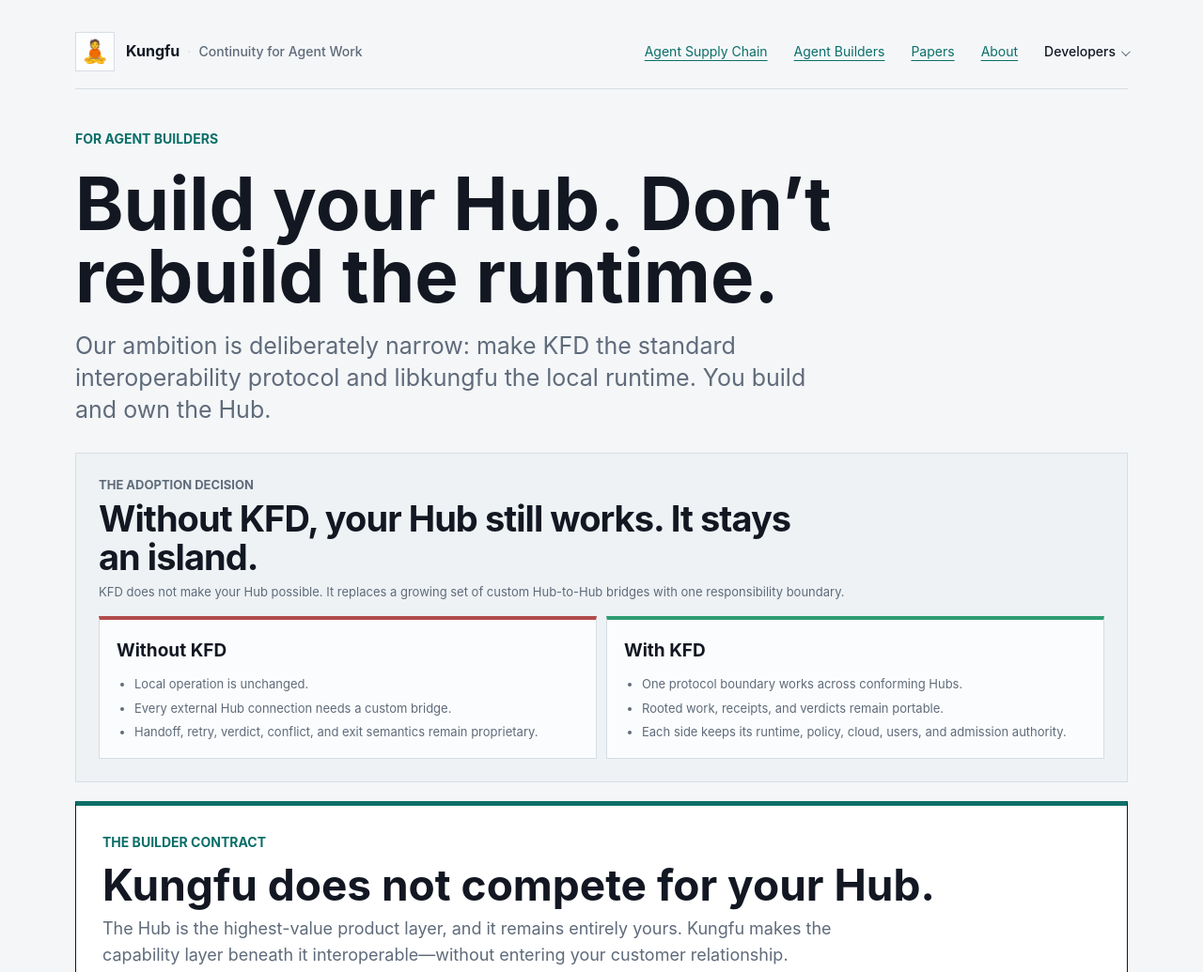
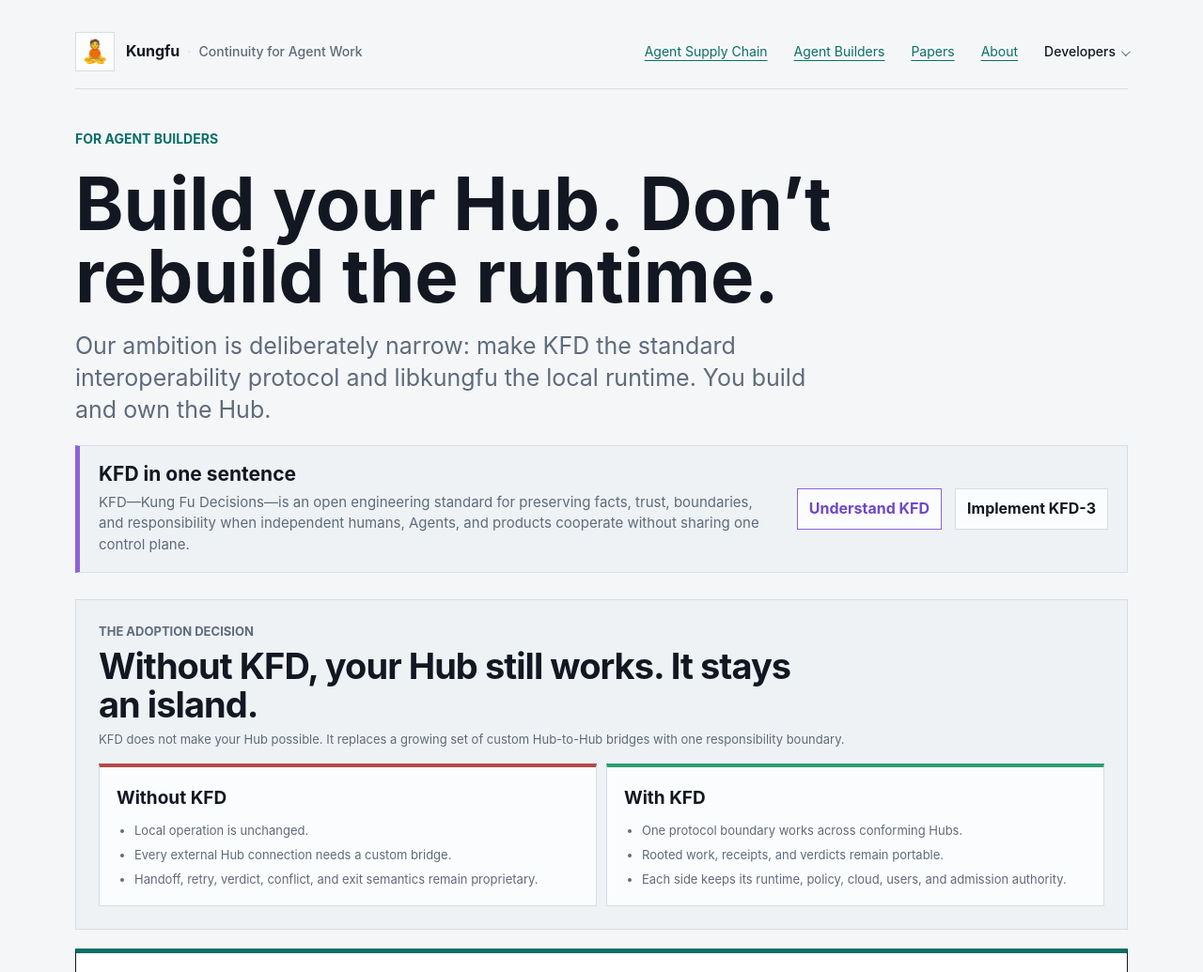
Before and after one commit to kungfu-systems/site-kungfu-tech, a website: page public/agent-builders/index.html in a window 1280 px wide. Shown: the top 1035 px of the page at 94% size. Drawn offline with Linux system fonts and the light colour scheme; no server answers.

Commit message:
feat(agent-builders): add KFD reader entrypoints
Agent: Codex
Signed-off-by: Keren Dong <keren.dong@kungfu.link>

```diff
--- a/public/agent-builders/index.html
+++ b/public/agent-builders/index.html
@@ -52,6 +52,65 @@
 
     .hero-decision {
       margin-top: 8px;
+    }
+
+    .kfd-primer {
+      display: grid;
+      grid-template-columns: minmax(0, 1fr) auto;
+      gap: 18px 28px;
+      align-items: center;
+      padding: 18px 20px;
+      border: 1px solid var(--line);
+      border-left: 5px solid #8b63d9;
+      background: var(--panel-soft);
+    }
+
+    .kfd-primer-copy {
+      display: grid;
+      gap: 7px;
+      max-width: 800px;
+    }
+
+    .kfd-primer h2,
+    .kfd-primer p {
+      margin: 0;
+    }
+
+    .kfd-primer h2 {
+      font-size: 21px;
+      line-height: 1.15;
+    }
+
+    .kfd-primer p {
+      color: var(--muted);
+      font-size: 15px;
+      line-height: 1.5;
+    }
+
+    .kfd-primer-actions,
+    .protocol-reading {
+      display: flex;
+      flex-wrap: wrap;
+      gap: 8px 14px;
+      align-items: center;
+    }
+
+    .kfd-primer-actions a {
+      display: inline-flex;
+      align-items: center;
+      min-height: 38px;
+      padding: 8px 12px;
+      border: 1px solid var(--line);
+      background: var(--surface);
+      color: var(--fg);
+      font-weight: 650;
+      text-decoration: none;
+      white-space: nowrap;
+    }
+
+    .kfd-primer-actions a:first-child {
+      border-color: #8b63d9;
+      color: #6f48c6;
     }
 
     .reader-path {
@@ -154,6 +213,11 @@
 
     .promise-foundation strong {
       font-size: 17px;
+    }
+
+    .promise-foundation strong a {
+      color: inherit;
+      text-underline-offset: 3px;
     }
 
     .promise-foundation p {
@@ -733,6 +797,20 @@
       font-weight: 650;
     }
 
+    .protocol-reading {
+      padding-top: 2px;
+      font-size: 13px;
+    }
+
+    .protocol-reading strong {
+      color: var(--fg);
+    }
+
+    .protocol-reading a {
+      font-weight: 650;
+      text-underline-offset: 3px;
+    }
+
     .dogfood-proof {
       display: grid;
       gap: 18px;
@@ -934,7 +1012,7 @@
       .reader-path, .promise-ownership, .promise-foundation, .action-loop, .authority-rail,
       .topology-grid, .semantic-gate, .topology-modes, .invariant-strip, .adoption-value,
       .adoption-grid, .cloud-boundary, .evidence-panel, .dogfood-proof-head,
-      .dogfood-metrics, .example-path, .proof-unit, .final-start {
+      .dogfood-metrics, .example-path, .proof-unit, .final-start, .kfd-primer {
         grid-template-columns: 1fr;
       }
 
@@ -975,6 +1053,7 @@
         <details class="nav-menu">
           <summary>Developers</summary>
           <div class="nav-menu-panel">
+          <a href="https://kfd.libkungfu.dev/">KFD protocol</a>
           <a href="https://libkungfu.dev">libkungfu.dev</a>
           <a href="https://github.com/kungfu-systems/kungfu">GitHub</a>
           </div>
@@ -988,6 +1067,16 @@
         <p class="eyebrow">For Agent Builders</p>
         <h1 id="builder-title">Build your Hub. Don&rsquo;t rebuild the runtime.</h1>
         <p class="lead">Our ambition is deliberately narrow: make KFD the standard interoperability protocol and libkungfu the local runtime. You build and own the Hub.</p>
+        <aside class="kfd-primer" aria-labelledby="kfd-primer-heading">
+          <div class="kfd-primer-copy">
+            <h2 id="kfd-primer-heading">KFD in one sentence</h2>
+            <p>KFD&mdash;Kung Fu Decisions&mdash;is an open engineering standard for preserving facts, trust, boundaries, and responsibility when independent humans, Agents, and products cooperate without sharing one control plane.</p>
+          </div>
+          <div class="kfd-primer-actions" aria-label="KFD reading paths">
+            <a href="https://kfd.libkungfu.dev/">Understand KFD</a>
+            <a href="https://kfd.libkungfu.dev/3/usage/">Implement KFD-3</a>
+          </div>
+        </aside>
         <section class="adoption-tradeoff hero-decision" aria-labelledby="adoption-tradeoff-heading">
           <header>
             <p class="eyebrow">The adoption decision</p>
@@ -1020,7 +1109,7 @@
           <p class="promise-boundary">Kungfu does not cross this product and customer boundary. Integration is not a channel into your customer relationship.</p>
           <div class="promise-foundation" aria-label="Kungfu public capability layer">
             <article>
-              <strong>KFD · open protocol</strong>
+              <strong><a href="https://kfd.libkungfu.dev/">KFD · open protocol</a></strong>
               <p>Portable responsibility and evidence between independent systems. KFD requires no central Kungfu cloud.</p>
             </article>
             <article>
@@ -1136,7 +1225,12 @@
             <article class="invariant-card"><strong>Occurrence <b>≠</b> Completion</strong><p>An Episode happened; success still needs independent assessment.</p></article>
             <article class="invariant-card"><strong>Authentication <b>≠</b> Authority</strong><p>Identity control does not prove permission, truth, or fact admission.</p></article>
           </div>
-          <p class="diagram-note"><strong>Protocol source:</strong> <a href="https://github.com/kungfu-systems/kfd/blob/35915676330696f888c73c154f431c99f37c19ec/protocols/agent-hub/README.md">KFD Agent Hub alpha profile</a>.</p>
+          <div class="protocol-reading" aria-label="KFD protocol reading paths">
+            <strong>Read the protocol:</strong>
+            <a href="https://kfd.libkungfu.dev/">Understand KFD</a>
+            <a href="https://kfd.libkungfu.dev/3/usage/">Implement KFD-3</a>
+            <a href="https://github.com/kungfu-systems/kfd/blob/35915676330696f888c73c154f431c99f37c19ec/protocols/agent-hub/README.md">Audit the exact Agent Hub alpha profile</a>
+          </div>
         </div>
         <aside class="cloud-boundary" aria-label="Kungfu Cloud boundary">
           <strong>Kungfu Cloud is a future option, not a current requirement.</strong>
--- a/site/shared-layout.json
+++ b/site/shared-layout.json
@@ -36,6 +36,10 @@
     {
       "label": "Developers",
       "items": [
+        {
+          "label": "KFD protocol",
+          "href": "https://kfd.libkungfu.dev/"
+        },
         {
           "label": "libkungfu.dev",
           "href": "https://libkungfu.dev"
```
Also changed, not shown: public/about/index.html (+1 -0 lines), public/capital/index.html (+1 -0 lines), public/capital/investor-perspective/index.html (+1 -0 lines), public/index.html (+1 -0 lines), public/legal/index.html (+1 -0 lines), public/services/index.html (+1 -0 lines), public/trust/index.html (+1 -0 lines), public/why-kungfu/index.html (+1 -0 lines), README.md, 1 other file.
